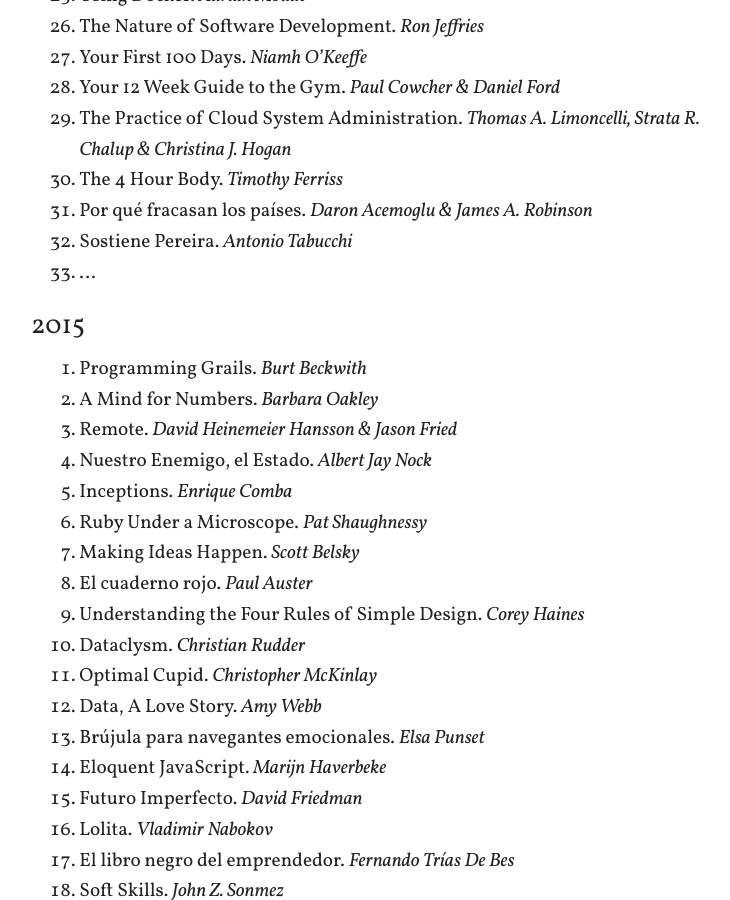
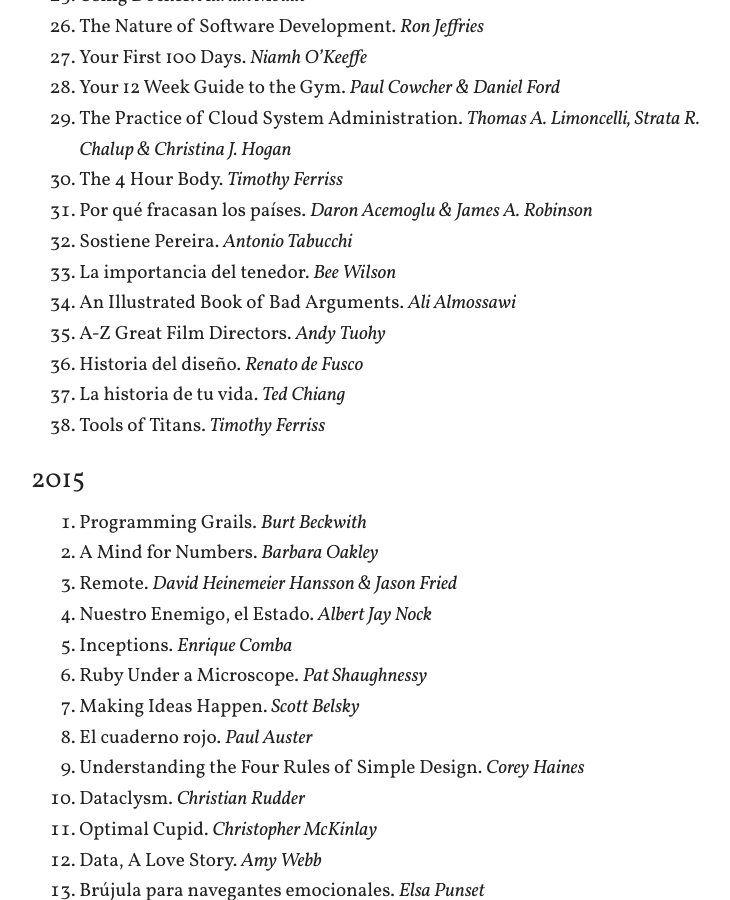
Before and after one commit to arturoherrero/arturoherrero.com, a Jekyll site: the page built from books.md, in a window 1280 px wide and 900 px high, scrolled down 1074 px. Shown: the whole window, without its empty margins (249-979 px from the left). Built offline with Jekyll 4.4.1, drawn with Linux system fonts in a browser that asks for light colours.

Commit message:
Update reading list

```diff
--- a/books.md
+++ b/books.md
@@ -41,7 +41,12 @@
 30. The 4 Hour Body. *Timothy Ferriss*
 31. Por qué fracasan los países. *Daron Acemoglu & James A. Robinson*
 32. Sostiene Pereira. *Antonio Tabucchi*
-33. ...
+33. La importancia del tenedor. *Bee Wilson*
+34. An Illustrated Book of Bad Arguments. *Ali Almossawi*
+35. A-Z Great Film Directors. *Andy Tuohy*
+36. Historia del diseño. *Renato de Fusco*
+37. La historia de tu vida. *Ted Chiang*
+38. Tools of Titans. *Timothy Ferriss*
 
 
 ### 2015
```
